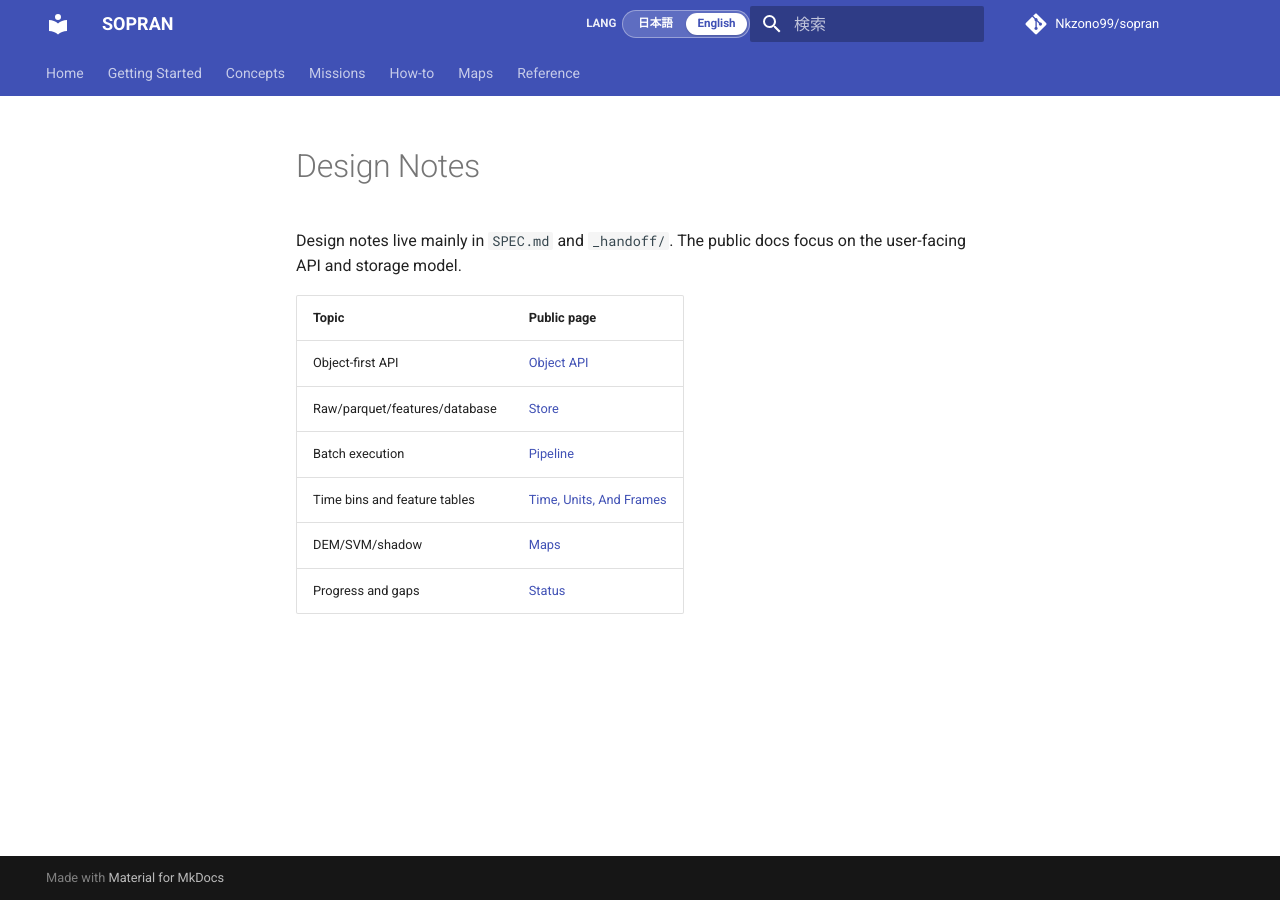
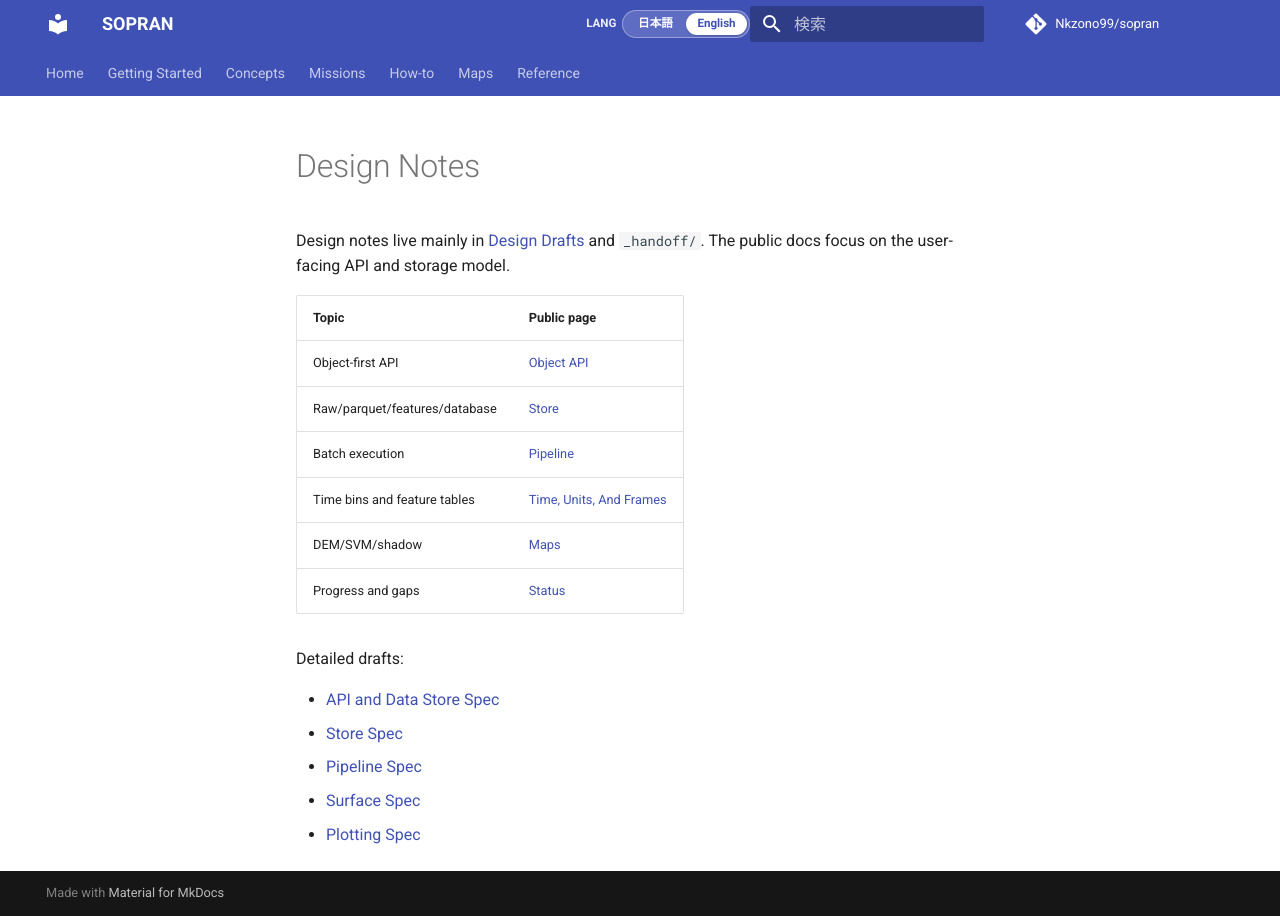
Before and after one commit to Nkzono99/sopran, an MkDocs documentation site: the page built from docs/en/reference/design-notes.md, in a window 1280 px wide. Built offline with MkDocs 1.6.1 and Material for MkDocs 9.7.7, drawn with Linux system fonts in a browser that asks for light colours; comment, search, counter and statistics services are not loaded.

Commit message:
Move design drafts into docs

```diff
--- a/docs/en/reference/design-notes.md
+++ b/docs/en/reference/design-notes.md
@@ -1,7 +1,7 @@
 # Design Notes
 
-Design notes live mainly in `SPEC.md` and `_handoff/`. The public docs focus on
-the user-facing API and storage model.
+Design notes live mainly in [Design Drafts](../design/index.md) and `_handoff/`.
+The public docs focus on the user-facing API and storage model.
 
 | Topic | Public page |
 | --- | --- |
@@ -11,3 +11,11 @@ the user-facing API and storage model.
 | Time bins and feature tables | [Time, Units, And Frames](../concepts/time-units-frames.md) |
 | DEM/SVM/shadow | [Maps](../concepts/maps.md) |
 | Progress and gaps | [Status](status.md) |
+
+Detailed drafts:
+
+- [API and Data Store Spec](../design/spec.md)
+- [Store Spec](../design/store.md)
+- [Pipeline Spec](../design/pipeline.md)
+- [Surface Spec](../design/surface.md)
+- [Plotting Spec](../design/plotting.md)
--- a/mkdocs.yml
+++ b/mkdocs.yml
@@ -96,4 +96,11 @@ nav:
       - Status: reference/status.md
       - Release: reference/release.md
       - Design Notes: reference/design-notes.md
+      - Design Drafts:
+          - Overview: design/index.md
+          - API And Data Store Spec: design/spec.md
+          - Store Spec: design/store.md
+          - Pipeline Spec: design/pipeline.md
+          - Surface Spec: design/surface.md
+          - Plotting Spec: design/plotting.md
       - License: reference/license.md
--- a/pyproject.toml
+++ b/pyproject.toml
@@ -155,12 +155,7 @@ include = [
   "/AGENTS.md",
   "/LICENSE",
   "/NOTICE",
-  "/PIPELINE.md",
-  "/PLOTTING.md",
   "/README.md",
-  "/SPEC.md",
-  "/STORE.md",
-  "/SURFACE.md",
   "/THIRD_PARTY_NOTICES.md",
   "/docs",
   "/mkdocs.yml",
```
Also changed, not shown: README.md (+4 -1 lines), docs/design/index.md (added, +13 -0 lines), docs/design/spec.md (renamed from SPEC.md, +10 -10 lines), docs/design/store.md (renamed from STORE.md, +1 -1 lines), docs/en/design/index.md (added, +14 -0 lines), docs/en/design/pipeline.md (added, +5 -0 lines), docs/en/design/plotting.md (added, +5 -0 lines), docs/en/design/spec.md (added, +5 -0 lines), docs/en/design/store.md (added, +5 -0 lines), docs/en/design/surface.md (added, +5 -0 lines), docs/reference/design-notes.md (+9 -1 lines), docs/reference/license.md (+1 -1 lines), src/sopran/missions/kaguya/README.ja.md (+1 -1 lines), docs/design/pipeline.md (renamed from PIPELINE.md), 2 more files, 1 other file.
